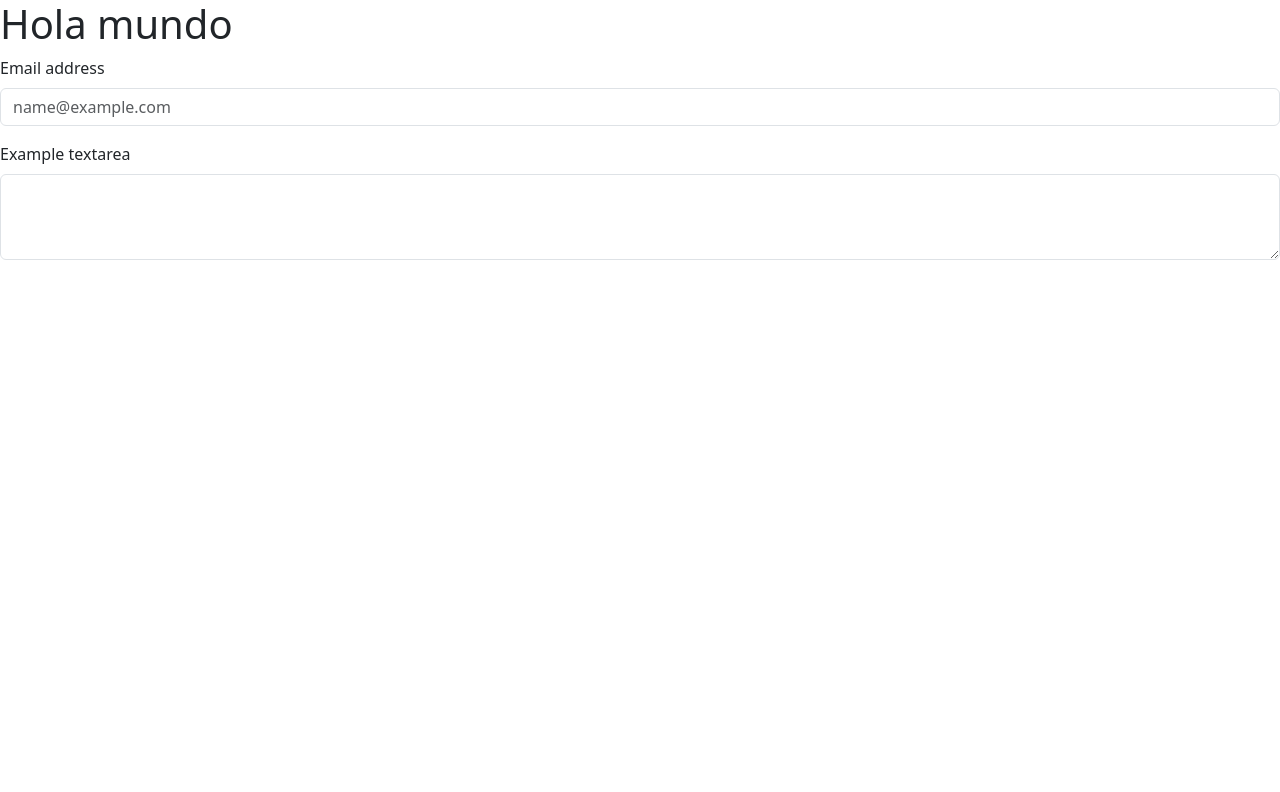
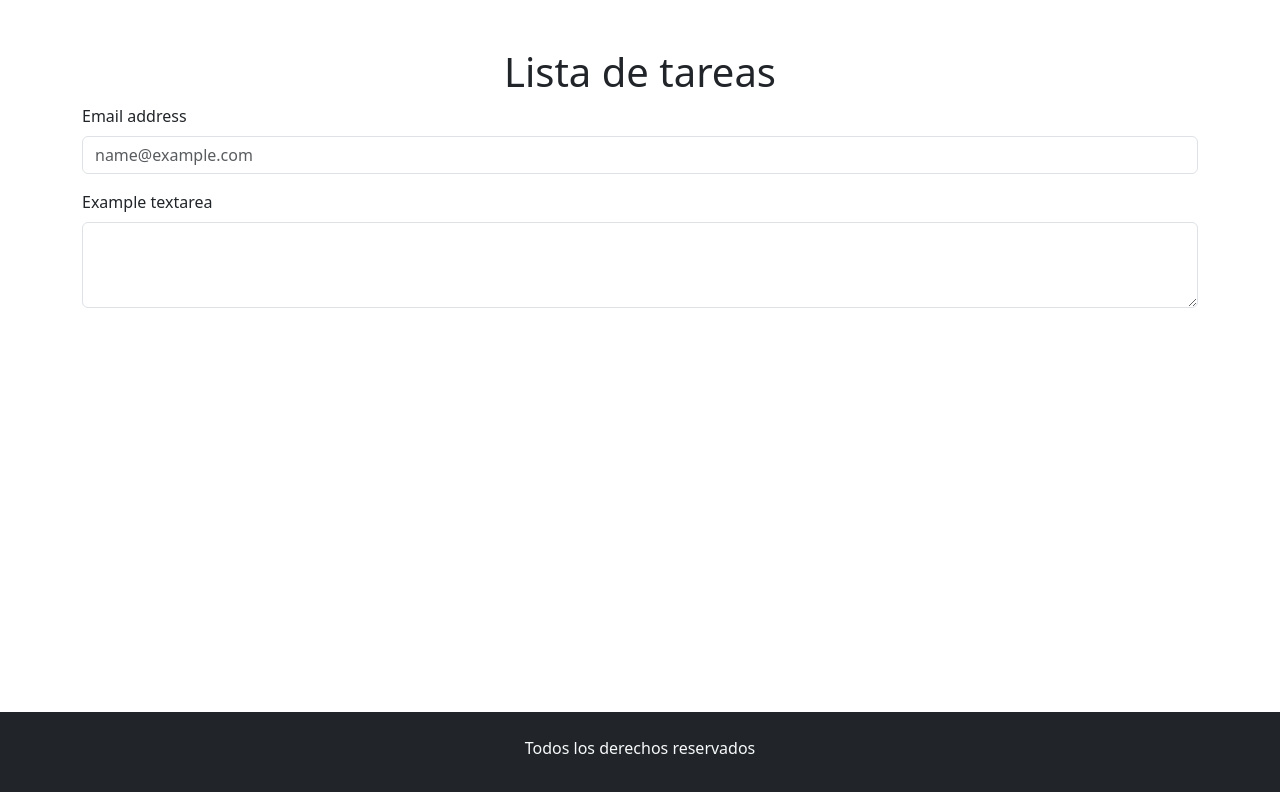
Before and after one commit to rollingcodeschool/listaTareas-c12, a React (Vite) app: page / in a window 1280 px wide. Shown: the top 792 px of the page. Built offline with nearby package versions, Linux system fonts and the light colour scheme.

Commit message:
bajamos el footer y agregamos estilos en app

```diff
--- a/src/App.jsx
+++ b/src/App.jsx
@@ -5,8 +5,13 @@ function App() {
 
   return (
     <>
-     <h1>Hola mundo</h1>
+    <main className='container my-5'>
+     <h1 className='text-center'>Lista de tareas</h1>
      <FormularioTarea></FormularioTarea>
+    </main>
+    <footer className='bg-dark text-light text-center py-4'>
+      <p>Todos los derechos reservados</p>
+    </footer>
     </>
   )
 }
--- a/src/index.css
+++ b/src/index.css
@@ -0,0 +1,9 @@
+#root{
+    display: flex;
+    flex-direction: column;
+    min-height: 100vh;
+}
+
+main{
+    flex-grow: 1;
+}
```
